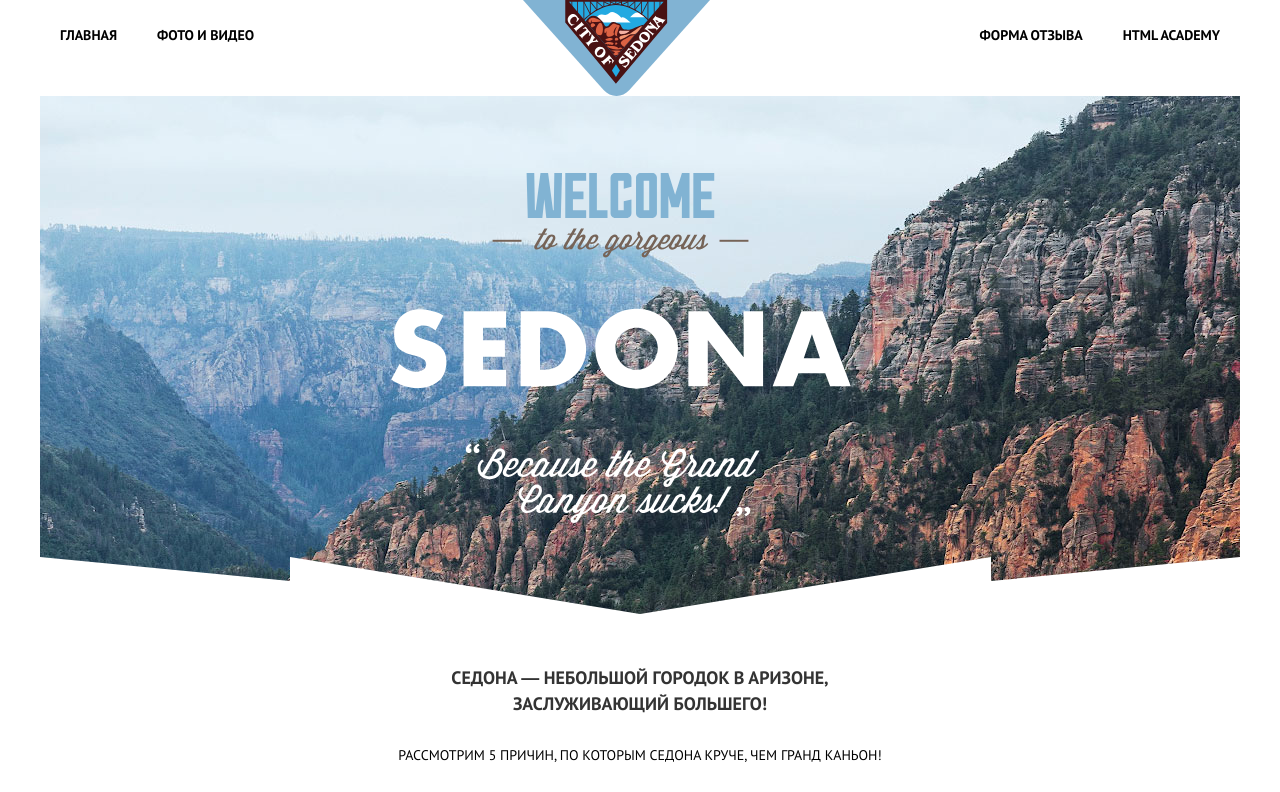
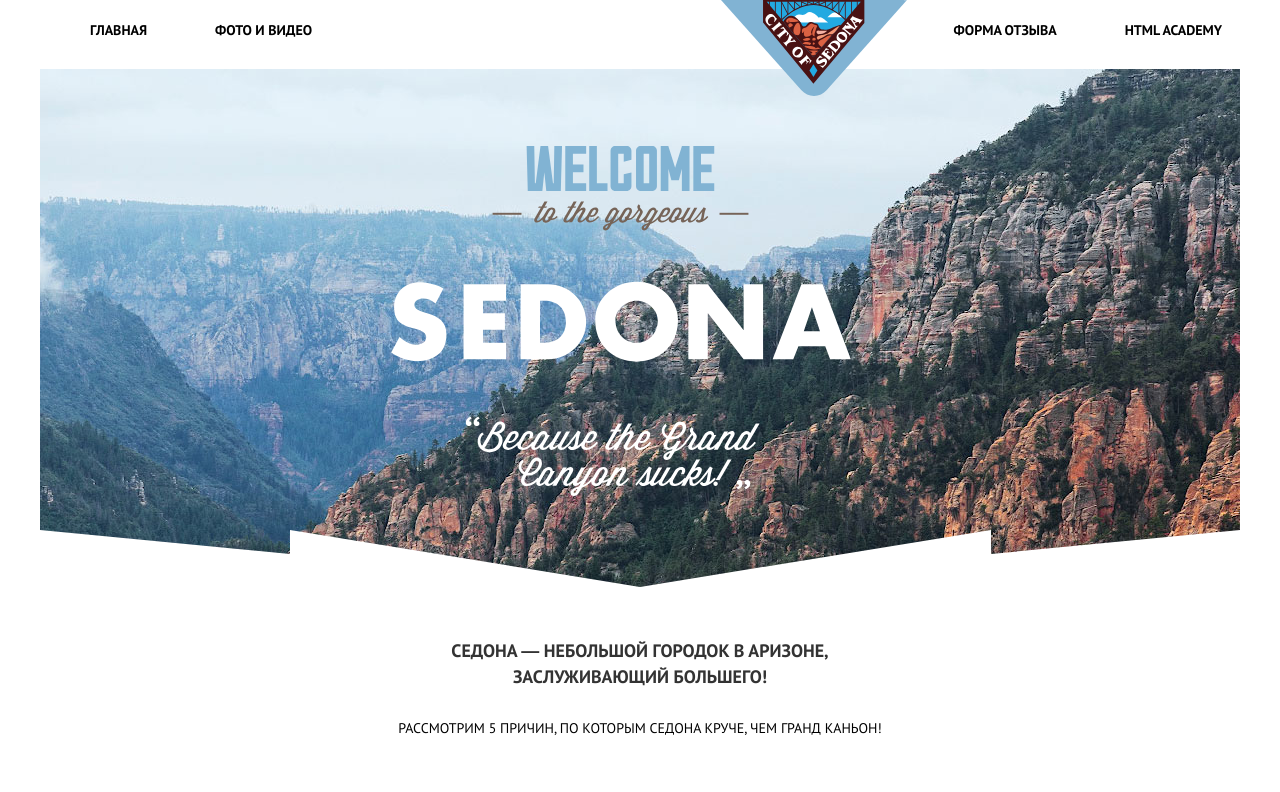
Before and after one commit to sashawispa/941895-sedona-17, a plain HTML site: page source/index.html in a window 1280 px wide. Shown: the top 792 px of the page. Drawn offline with nearby package versions, Linux system fonts and the light colour scheme; files that its build step writes are made by us from their sources; files whose address does not match are found by name.

Commit message:
немного дальше

```diff
--- a/source/less/blocks/nav.less
+++ b/source/less/blocks/nav.less
@@ -101,9 +101,9 @@
   }
 
   .nav__item {
-    padding: 22px 20px 23px 20px;
+    padding: 17px 18px 13px 50px;
     color: @black-color;
-    background-color: @white-color;
+    background-color: transparent;
   }
 
   .nav__link {
@@ -123,6 +123,7 @@
   .nav-header__logo {
     width: 102px;
     height: 83px;
+    margin-right: -5px;
     order: 1;
   }
 }
--- a/source/less/blocks/welcome.less
+++ b/source/less/blocks/welcome.less
@@ -55,6 +55,7 @@
   .welcome__wrapper {
     width: 768px;
     margin: 0 auto;
+    margin-top: -27px;
   }
 
   .welcome__image {
```
